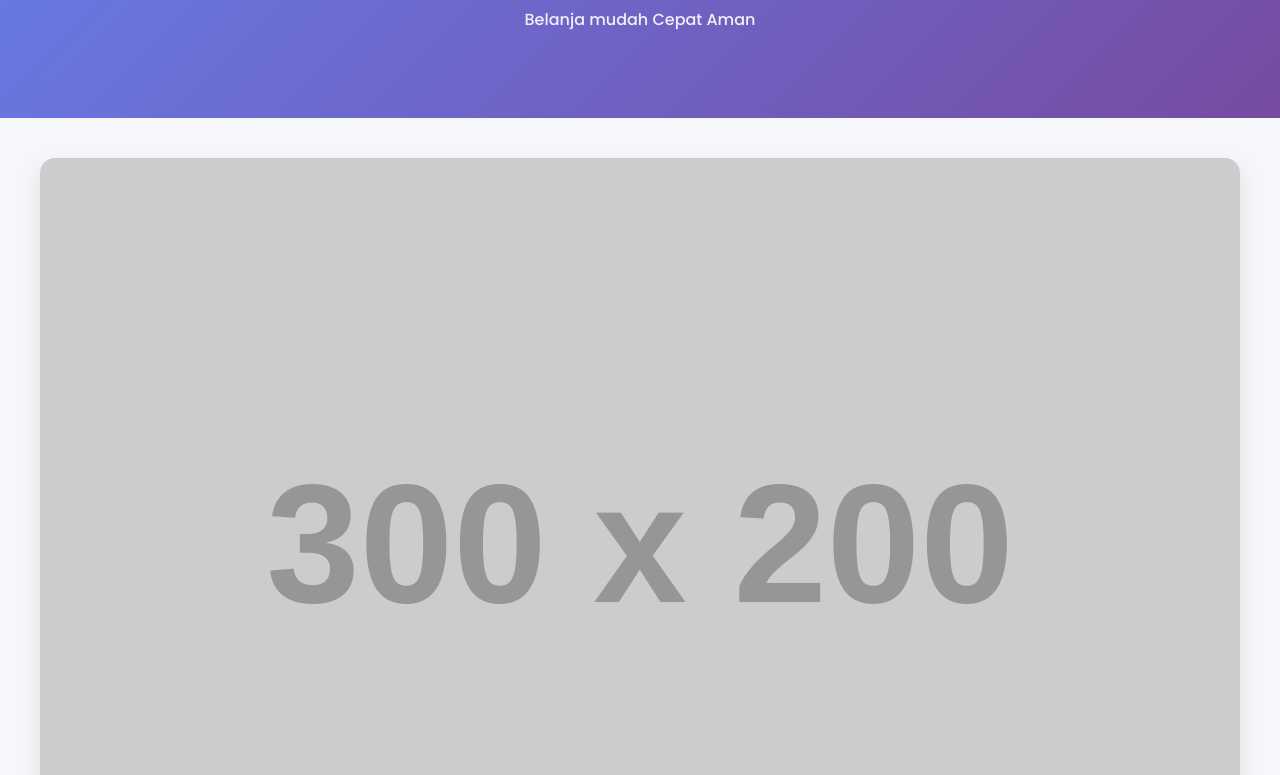
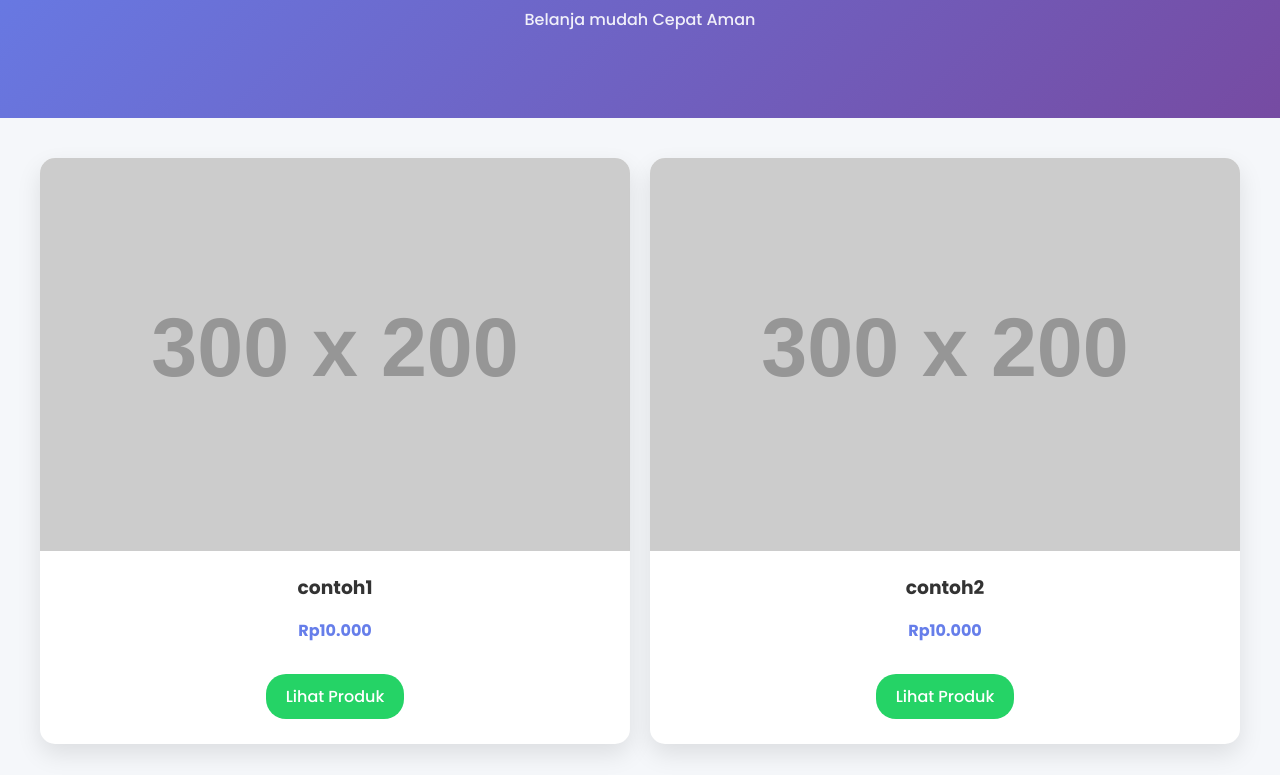
Before and after one commit to zulk20192/Znt, a plain HTML site: page index.html in a window 1280 px wide. Shown: the part 177-952 px from the top of the page. Drawn offline with Linux system fonts and the light colour scheme; placeholder pictures from the web are drawn by us.

Commit message:
Update index.html

```diff
--- a/index.html
+++ b/index.html
@@ -1,61 +1,38 @@
 <!DOCTYPE html>
-
 <html lang="id">
-
 <head>
-
 <meta charset="UTF-8">
-
 <meta name="viewport" content="width=device-width, initial-scale=1.0">
-
 <title>Modern Shop</title>
-
 <link rel="stylesheet" href="style.css">
-
 <link href="https://fonts.googleapis.com/css2?family=Poppins:wght@300;500;700&display=swap" rel="stylesheet">
-
 </head>
-
 <body>
 
-
-
 <header class="hero">
-
   <h1>Modern Shop</h1>
-
   <p>Belanja mudah Cepat Aman</p>
-
 </header>
 
-
-
 <section id="produk" class="produk">
+  <div class="card">
+    <img src="https://via.placeholder.com/300x200" alt="">
+    <h3>contoh1</h3>
+    <p class="harga">Rp10.000</p>
+    <a href="produk.html" class="btn">Lihat Produk</a>
+  </div>
 
   <div class="card">
-
     <img src="https://via.placeholder.com/300x200" alt="">
-
-    <h3>contoh</h3>
-
+    <h3>contoh2</h3>
     <p class="harga">Rp10.000</p>
-
     <a href="produk.html" class="btn">Lihat Produk</a>
-
   </div>
-
   </section>
 
-
-
 <footer>
-
   <p>© 2025 Modern Shop</p>
-
 </footer>
 
-
-
 </body>
-
 </html>
```
